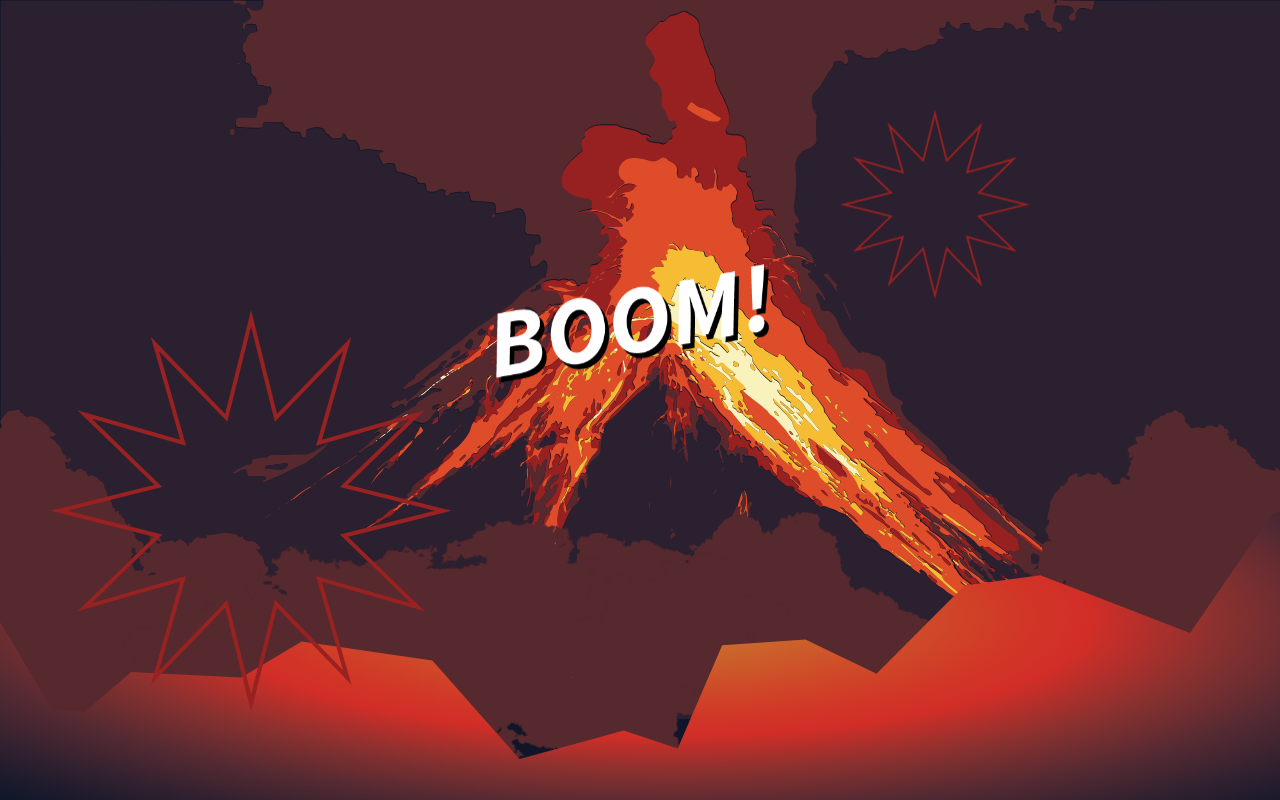
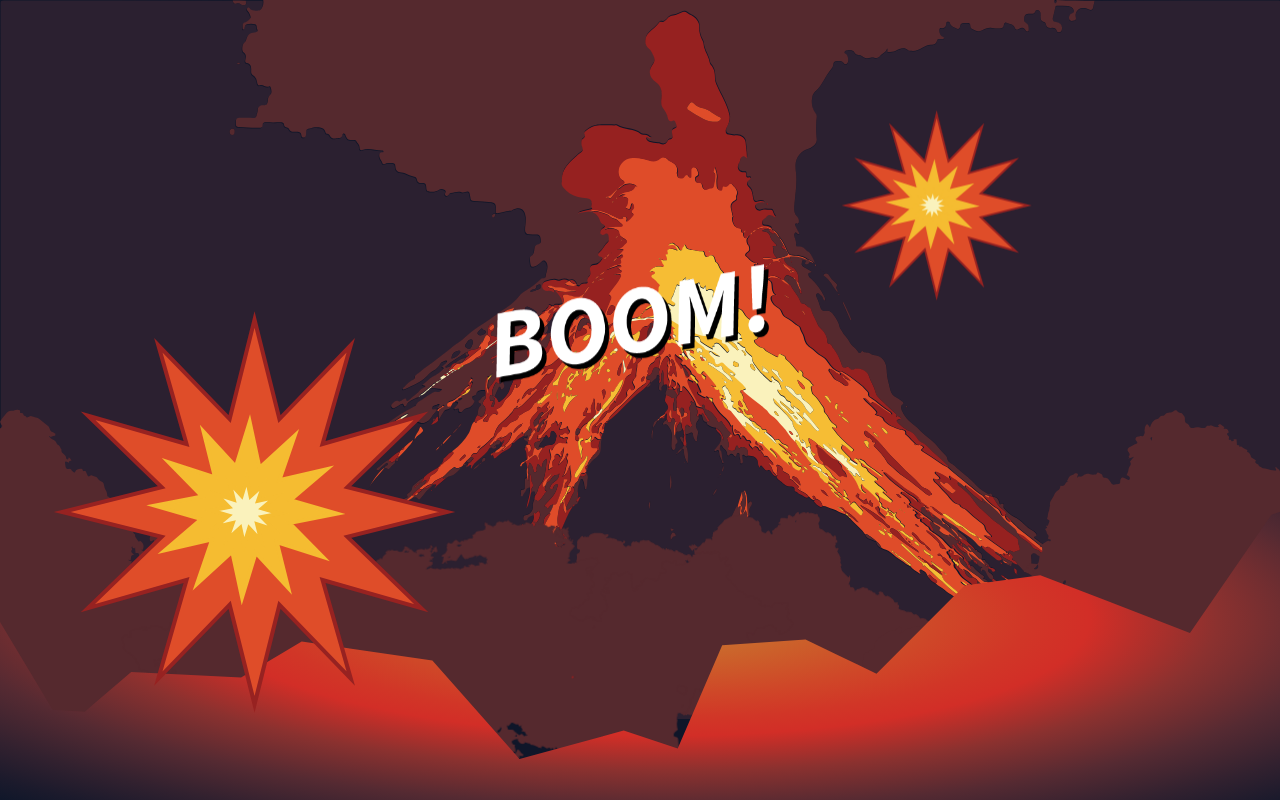
Before and after one commit to AlexandreGrenier/tp1, a plain HTML site: page index.html in a window 1280 px wide. Drawn offline with nearby package versions, Linux system fonts and the light colour scheme.

Commit message:
animation boom complete

```diff
--- a/index.html
+++ b/index.html
@@ -52,41 +52,71 @@
       <div class="parallax__layer parallax__layer--river"></div>
       <div class="parallax__layer parallax__layer--back"></div>
       <div class="parallax__layer parallax__layer--deep"></div>
-      <div class="parallax__layer parallax__layer--drone-a"></div>
-      <div class="parallax__layer parallax__layer--drone-b"></div>
+      <div class="parallax__layer parallax__layer--boom1">
+        <svg version="1.1" id="boomSVG1" xmlns="http://www.w3.org/2000/svg" xmlns:xlink="http://www.w3.org/1999/xlink" x="0px" y="0px"
+          viewBox="0 0 600 800" style="enable-background:new 0 0 600 800;" xml:space="preserve">
+            <style type="text/css">
+              .st0{fill:#DF4D29;stroke:#972221;stroke-width:5;stroke-miterlimit:10;}
+              .st1{fill:#F5BC31;stroke:#F5BC31;stroke-width:5;stroke-miterlimit:10;}
+              .st2{fill:#FAF2BC;stroke:#F5BC31;stroke-width:5;stroke-miterlimit:10;}
+            </style>
+          <g id="groupe_etoile1">
+            <polygon id="etoile1-1" class="st0" points="314,189.5 344.7,312.2 432.7,221.2 397.9,342.9 519.5,308.1 428.6,396.1 551.3,426.8
+  428.6,457.5 519.5,545.4 397.9,510.7 432.7,632.3 344.7,541.4 314,664.1 283.3,541.4 195.3,632.3 230.1,510.7 108.5,545.4
+  199.4,457.5 76.7,426.8 199.4,396.1 108.5,308.1 230.1,342.9 195.3,221.2 283.3,312.2 "/>
+            <polygon id="etoile1-2" class="st1" points="308,316 320.1,372.5 363.4,332.9 344.6,387.6 402.7,374.2 358,412.4 415.4,428.9
+  356.8,440.3 398,482.2 341.3,463.9 355.3,519.9 315.5,476.8 298.6,532 286.5,475.5 243.2,515.1 262,460.4 203.8,473.8 248.5,435.6
+  191.2,419.1 249.7,407.7 208.5,365.8 265.3,384.1 251.3,328.1 291,371.2 "/>
+            <polygon id="etoile1-3" class="st2" points="304.5,385.8 309.1,407.2 325.6,392.2 318.4,412.9 340.5,407.9 323.5,422.4 345.3,428.6
+  323.1,433 338.7,448.9 317.2,441.9 322.5,463.2 307.4,446.8 301,467.7 296.4,446.3 279.9,461.3 287.1,440.6 265,445.7 282,431.2
+  260.2,424.9 282.4,420.6 266.8,404.7 288.4,411.6 283,390.4 298.1,406.7 "/>
+              <animateTransform attributeName="transform"
+                type="rotate"
+                from="0 300 400"
+                to="360 300 400"
+                begin="0s"
+                dur="6s"
+                repeatCount="indefinite"
+                  />
+          </g>
+        </svg>
+
+      </div>
+      <div class="parallax__layer parallax__layer--boom2">
+        <svg version="1.1" id="boomSVG2" xmlns="http://www.w3.org/2000/svg" xmlns:xlink="http://www.w3.org/1999/xlink" x="0px" y="0px"
+          viewBox="0 0 600 800" style="enable-background:new 0 0 600 800;" xml:space="preserve">
+            <style type="text/css">
+              .st0{fill:#DF4D29;stroke:#972221;stroke-width:5;stroke-miterlimit:10;}
+              .st1{fill:#F5BC31;stroke:#F5BC31;stroke-width:5;stroke-miterlimit:10;}
+              .st2{fill:#FAF2BC;stroke:#F5BC31;stroke-width:5;stroke-miterlimit:10;}
+            </style>
+            <g id="groupe_etoile2">
+            <polygon id="etoile2-1" class="st0" points="314,189.5 344.7,312.2 432.7,221.2 397.9,342.9 519.5,308.1 428.6,396.1 551.3,426.8
+  428.6,457.5 519.5,545.4 397.9,510.7 432.7,632.3 344.7,541.4 314,664.1 283.3,541.4 195.3,632.3 230.1,510.7 108.5,545.4
+  199.4,457.5 76.7,426.8 199.4,396.1 108.5,308.1 230.1,342.9 195.3,221.2 283.3,312.2 "/>
+            <polygon id="etoile2-2" class="st1" points="308,316 320.1,372.5 363.4,332.9 344.6,387.6 402.7,374.2 358,412.4 415.4,428.9
+  356.8,440.3 398,482.2 341.3,463.9 355.3,519.9 315.5,476.8 298.6,532 286.5,475.5 243.2,515.1 262,460.4 203.8,473.8 248.5,435.6
+  191.2,419.1 249.7,407.7 208.5,365.8 265.3,384.1 251.3,328.1 291,371.2 "/>
+            <polygon id="etoile2-3" class="st2" points="304.5,385.8 309.1,407.2 325.6,392.2 318.4,412.9 340.5,407.9 323.5,422.4 345.3,428.6
+  323.1,433 338.7,448.9 317.2,441.9 322.5,463.2 307.4,446.8 301,467.7 296.4,446.3 279.9,461.3 287.1,440.6 265,445.7 282,431.2
+  260.2,424.9 282.4,420.6 266.8,404.7 288.4,411.6 283,390.4 298.1,406.7 "/>
+              <animateTransform attributeName="transform"
+            type="rotate"
+            from="0 300 400"
+            to="-360 300 400"
+            begin="0s"
+            dur="6s"
+            repeatCount="indefinite"
+              />
+          </g>
+
+        </svg>
+      </div>
       <div class="parallax__layer parallax__layer--logo"></div>
       <div class="parallax__layer parallax__layer--bg"></div>
     </div>
     <div class="clearfix"></div>
     <div class="base"></div>
   </div>
-
-
-
-
-
-
-
-
-
-
-
-
-
-
-
-
-
-
-
-
-
-
-
-    <script src="//ajax.googleapis.com/ajax/libs/jquery/1.10.2/jquery.min.js"></script>
-    <script>window.jQuery || document.write('<script src="assets/components/jquery.js"><\/script>');</script>
-    <script src="assets/js/scripts.min.js"></script>
-
-
   </body>
 </html>
--- a/less/style.less
+++ b/less/style.less
@@ -153,23 +153,21 @@ a:hover {
   z-index: -6;
 }
 
-.parallax__layer--drone-a {
+.parallax__layer--boom1 {
   position: fixed;
   -webkit-transform: translateZ(0) scale(1);
   -ms-transform: translateZ(0) scale(1);
   transform: translateZ(0) scale(1);
-  background-image: url("../img/boom4.svg");
   width: 38vw;
   margin-top: 13%;
   z-index: -7;
 }
 
-.parallax__layer--drone-b {
+.parallax__layer--boom2 {
   position: fixed;
   -webkit-transform: translateZ(-3px) scale(4);
   -ms-transform: translateZ(-3px) scale(4);
   transform: translateZ(-3px) scale(4);
-  background-image: url("../img/boom4.svg");
   margin: auto;
   margin-top: 13%;
   right: 0px;
```
Also changed, not shown: css/style.css, img/boom1.svg (added), img/boom2.svg (added).
